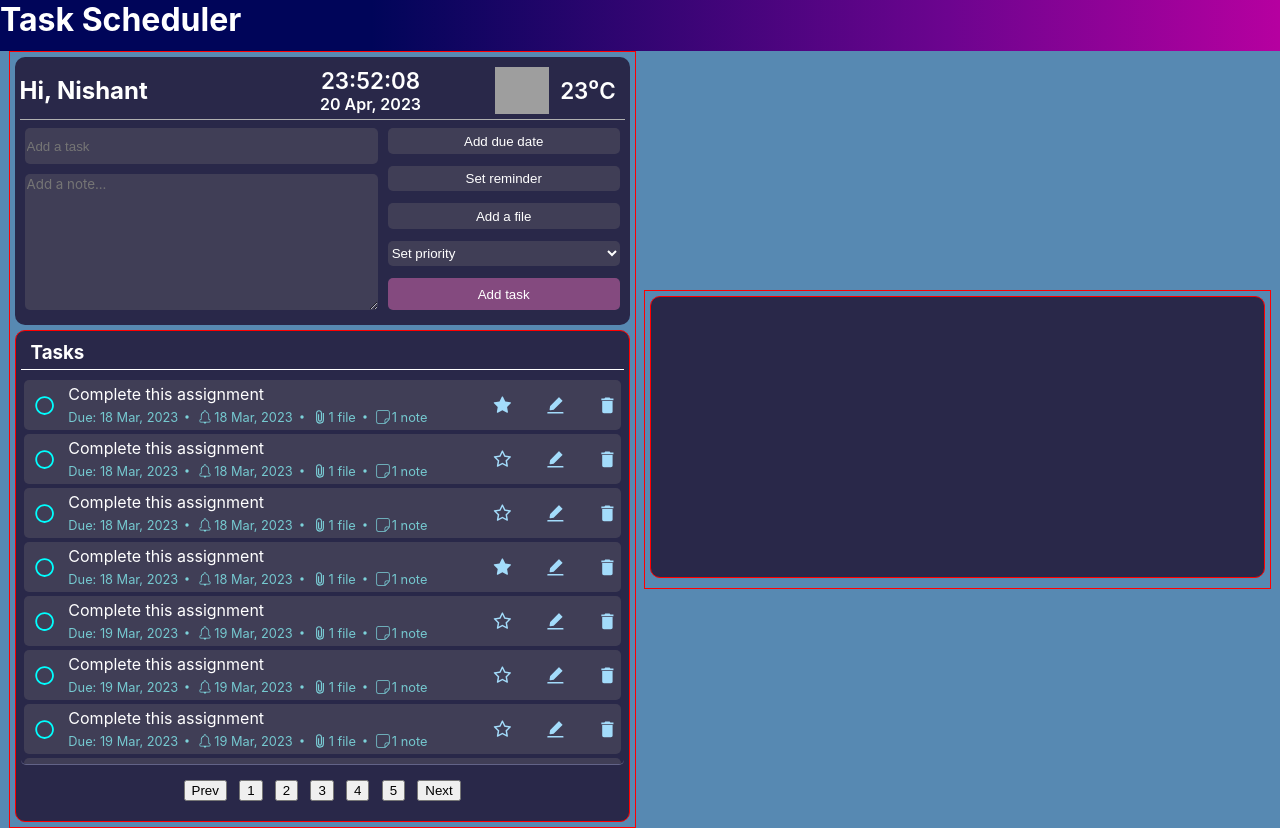
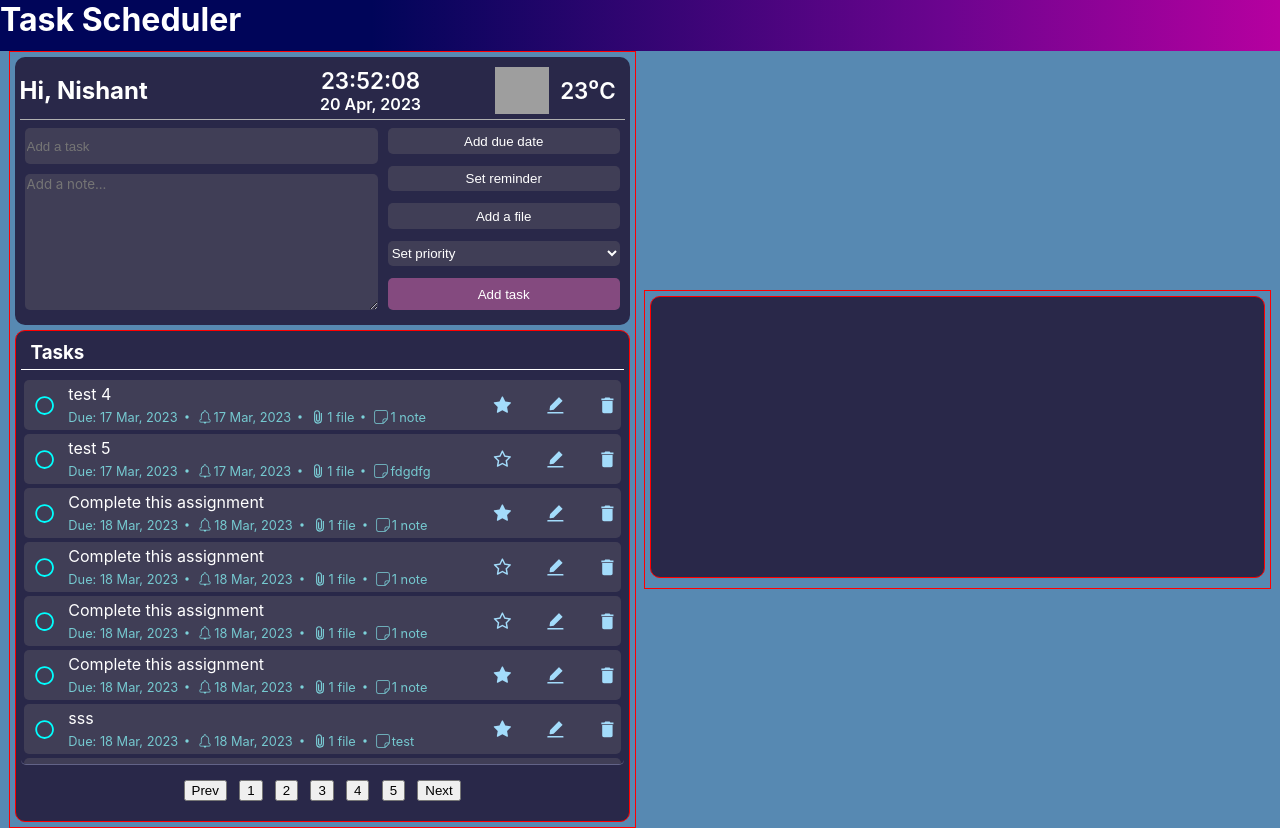
Before and after one commit to nishantp15/TaskManager, a React (Create React App) app: page / in a window 1280 px wide. Built offline with nearby package versions, Linux system fonts and the light colour scheme; data requests are answered from the project's data file; grey boxes are pictures that could not be loaded.

Commit message:
mark important added

```diff
--- a/db.json
+++ b/db.json
@@ -1,164 +1,244 @@
 {
   "todo": [
     {
-      "task":"Complete this assignment",
-      "completed":false,
-      "dueDate":"18 Mar, 2023",
-      "reminder":"18 Mar, 2023",
-      "file":"1 file",
-      "note":"1 note",
-      "markedImportant":true,
+      "task": "Complete this assignment",
+      "completed": false,
+      "dueDate": "18 Mar, 2023",
+      "reminder": "18 Mar, 2023",
+      "file": "1 file",
+      "note": "1 note",
+      "markedImportant": true,
       "id": 1
     },
     {
-      "task":"Complete this assignment",
-      "completed":false,
-      "dueDate":"19 Mar, 2023",
-      "reminder":"19 Mar, 2023",
-      "file":"1 file",
-      "note":"1 note",
-      "markedImportant":false,
+      "task": "Complete this assignment",
+      "completed": false,
+      "dueDate": "19 Mar, 2023",
+      "reminder": "19 Mar, 2023",
+      "file": "1 file",
+      "note": "1 note",
+      "markedImportant": false,
       "id": 2
     },
     {
-      "task":"Complete this assignment",
-      "completed":false,
-      "dueDate":"19 Mar, 2023",
-      "reminder":"19 Mar, 2023",
-      "file":"1 file",
-      "note":"1 note",
-      "markedImportant":false,
+      "task": "Complete this assignment",
+      "completed": false,
+      "dueDate": "19 Mar, 2023",
+      "reminder": "19 Mar, 2023",
+      "file": "1 file",
+      "note": "1 note",
+      "markedImportant": false,
       "id": 3
     },
     {
-      "task":"Complete this assignment",
-      "completed":false,
-      "dueDate":"19 Mar, 2023",
-      "reminder":"19 Mar, 2023",
-      "file":"1 file",
-      "note":"1 note",
-      "markedImportant":false,
+      "task": "Complete this assignment",
+      "completed": false,
+      "dueDate": "19 Mar, 2023",
+      "reminder": "19 Mar, 2023",
+      "file": "1 file",
+      "note": "1 note",
+      "markedImportant": false,
       "id": 4
     },
     {
-      "task":"Complete this assignment",
-      "completed":false,
-      "dueDate":"19 Mar, 2023",
-      "reminder":"19 Mar, 2023",
-      "file":"1 file",
-      "note":"1 note",
-      "markedImportant":true,
+      "task": "Complete this assignment",
+      "completed": false,
+      "dueDate": "19 Mar, 2023",
+      "reminder": "19 Mar, 2023",
+      "file": "1 file",
+      "note": "1 note",
+      "markedImportant": true,
       "id": 5
     },
     {
-      "task":"Complete this assignment",
-      "completed":false,
-      "dueDate":"19 Mar, 2023",
-      "reminder":"19 Mar, 2023",
-      "file":"1 file",
-      "note":"1 note",
-      "markedImportant":true,
+      "task": "Complete this assignment",
+      "completed": false,
+      "dueDate": "19 Mar, 2023",
+      "reminder": "19 Mar, 2023",
+      "file": "1 file",
+      "note": "1 note",
+      "markedImportant": true,
       "id": 6
     },
     {
-      "task":"Complete this assignment",
-      "completed":false,
-      "dueDate":"19 Mar, 2023",
-      "reminder":"19 Mar, 2023",
-      "file":"1 file",
-      "note":"1 note",
-      "markedImportant":false,
+      "task": "Complete this assignment",
+      "completed": false,
+      "dueDate": "19 Mar, 2023",
+      "reminder": "19 Mar, 2023",
+      "file": "1 file",
+      "note": "1 note",
+      "markedImportant": false,
       "id": 7
     },
     {
-      "task":"Complete this assignment",
-      "completed":false,
-      "dueDate":"18 Mar, 2023",
-      "reminder":"18 Mar, 2023",
-      "file":"1 file",
-      "note":"1 note",
-      "markedImportant":false,
+      "task": "Complete this assignment",
+      "completed": false,
+      "dueDate": "18 Mar, 2023",
+      "reminder": "18 Mar, 2023",
+      "file": "1 file",
+      "note": "1 note",
+      "markedImportant": false,
       "id": 8
     },
     {
-      "task":"Complete this assignment",
-      "completed":false,
-      "dueDate":"18 Mar, 2023",
-      "reminder":"18 Mar, 2023",
-      "file":"1 file",
-      "note":"1 note",
-      "markedImportant":false,
+      "task": "Complete this assignment",
+      "completed": false,
+      "dueDate": "18 Mar, 2023",
+      "reminder": "18 Mar, 2023",
+      "file": "1 file",
+      "note": "1 note",
+      "markedImportant": false,
       "id": 9
     },
     {
-      "task":"Complete this assignment",
-      "completed":false,
-      "dueDate":"20 Mar, 2023",
-      "reminder":"20 Mar, 2023",
-      "file":"1 file",
-      "note":"1 note",
-      "markedImportant":false,
+      "task": "Complete this assignment",
+      "completed": false,
+      "dueDate": "20 Mar, 2023",
+      "reminder": "20 Mar, 2023",
+      "file": "1 file",
+      "note": "1 note",
+      "markedImportant": false,
       "id": 10
     },
     {
-      "task":"Complete this assignment",
-      "completed":false,
-      "dueDate":"20 Mar, 2023",
-      "reminder":"20 Mar, 2023",
-      "file":"1 file",
-      "note":"1 note",
-      "markedImportant":true,
+      "task": "Complete this assignment",
+      "completed": false,
+      "dueDate": "20 Mar, 2023",
+      "reminder": "20 Mar, 2023",
+      "file": "1 file",
+      "note": "1 note",
+      "markedImportant": true,
       "id": 11
     },
     {
-      "task":"Complete this assignment",
-      "completed":false,
-      "dueDate":"20 Mar, 2023",
-      "reminder":"20 Mar, 2023",
-      "file":"1 file",
-      "note":"1 note",
-      "markedImportant":true,
+      "task": "Complete this assignment",
+      "completed": false,
+      "dueDate": "20 Mar, 2023",
+      "reminder": "20 Mar, 2023",
+      "file": "1 file",
+      "note": "1 note",
+      "markedImportant": true,
       "id": 12
     },
     {
-      "task":"Complete this assignment",
-      "completed":false,
-      "dueDate":"20 Mar, 2023",
-      "reminder":"20 Mar, 2023",
-      "file":"1 file",
-      "note":"1 note",
-      "markedImportant":true,
+      "task": "Complete this assignment",
+      "completed": false,
+      "dueDate": "20 Mar, 2023",
+      "reminder": "20 Mar, 2023",
+      "file": "1 file",
+      "note": "1 note",
+      "markedImportant": true,
       "id": 13
     },
     {
-      "task":"Complete this assignment",
-      "completed":false,
-      "dueDate":"20 Mar, 2023",
-      "reminder":"20 Mar, 2023",
-      "file":"1 file",
-      "note":"1 note",
-      "markedImportant":false,
+      "task": "Complete this assignment",
+      "completed": false,
+      "dueDate": "20 Mar, 2023",
+      "reminder": "20 Mar, 2023",
+      "file": "1 file",
+      "note": "1 note",
+      "markedImportant": false,
       "id": 14
     },
     {
-      "task":"Complete this assignment",
-      "completed":false,
-      "dueDate":"20 Mar, 2023",
-      "reminder":"20 Mar, 2023",
-      "file":"1 file",
-      "note":"1 note",
-      "markedImportant":true,
+      "task": "Complete this assignment",
+      "completed": false,
+      "dueDate": "20 Mar, 2023",
+      "reminder": "20 Mar, 2023",
+      "file": "1 file",
+      "note": "1 note",
+      "markedImportant": true,
       "id": 15
     },
     {
-      "task":"Complete this assignment",
-      "completed":false,
-      "dueDate":"18 Mar, 2023",
-      "reminder":"18 Mar, 2023",
-      "file":"1 file",
-      "note":"1 note",
-      "markedImportant":true,
+      "task": "Complete this assignment",
+      "completed": false,
+      "dueDate": "18 Mar, 2023",
+      "reminder": "18 Mar, 2023",
+      "file": "1 file",
+      "note": "1 note",
+      "markedImportant": true,
       "id": 16
+    },
+    {
+      "task": "sss",
+      "completed": false,
+      "dueDate": "18 Mar, 2023",
+      "reminder": "18 Mar, 2023",
+      "file": "1 file",
+      "note": "test",
+      "markedImportant": true,
+      "id": 17
+    },
+    {
+      "task": "test",
+      "completed": false,
+      "dueDate": "18 Mar, 2023",
+      "reminder": "18 Mar, 2023",
+      "file": "1 file",
+      "note": "1 note",
+      "markedImportant": true,
+      "id": 18
+    },
+    {
+      "task": "test 2",
+      "completed": false,
+      "dueDate": "18 Mar, 2023",
+      "reminder": "18 Mar, 2023",
+      "file": "1 file",
+      "note": "1 note",
+      "markedImportant": true,
+      "id": 19
+    },
+    {
+      "task": "test 3",
+      "completed": false,
+      "dueDate": "18 Mar, 2023",
+      "reminder": "18 Mar, 2023",
+      "file": "1 file",
+      "note": "1 note",
+      "markedImportant": true,
+      "id": 20
+    },
+    {
+      "task": "test 3",
+      "completed": false,
+      "dueDate": "18 Mar, 2023",
+      "reminder": "18 Mar, 2023",
+      "file": "1 file",
+      "note": "1 note",
+      "markedImportant": true,
+      "id": 21
+    },
+    {
+      "task": "test 3",
+      "completed": false,
+      "dueDate": "18 Mar, 2023",
+      "reminder": "18 Mar, 2023",
+      "file": "1 file",
+      "note": "1 note",
+      "markedImportant": true,
+      "id": 22
+    },
+    {
+      "task": "test 4",
+      "completed": false,
+      "dueDate": "17 Mar, 2023",
+      "reminder": "17 Mar, 2023",
+      "file": "1 file",
+      "note": "1 note",
+      "markedImportant": true,
+      "id": 23
+    },
+    {
+      "task": "test 5",
+      "completed": false,
+      "dueDate": "17 Mar, 2023",
+      "reminder": "17 Mar, 2023",
+      "file": "1 file",
+      "note": "fdgdfg",
+      "markedImportant": false,
+      "id": 24
     }
   ]
 }
--- a/src/Components/TaskCard.js
+++ b/src/Components/TaskCard.js
@@ -1,16 +1,37 @@
-import React from "react";
+import React, { useState } from "react";
 import TaskCardStyle from "./Styles/TaskCard.module.css";
-import { AiOutlineStar,AiFillStar, AiFillEdit } from "react-icons/ai";
+import { AiOutlineStar, AiFillStar, AiFillEdit } from "react-icons/ai";
 import { MdDelete } from "react-icons/md";
 import { BsDot } from "react-icons/bs";
 import { CiBellOn, CiStickyNote } from "react-icons/ci";
 import { IoAttachSharp } from "react-icons/io5";
 import { FaRegCheckCircle, FaRegCircle } from "react-icons/fa";
 
-const TaskCard = ({ taskData={} }) => {
-  // console.log(taskData)
-  let a = new Date("02 Mar, 2023");
-  // console.log(a.toDateString())
+const TaskCard = ({ taskData = {} }) => {
+  let [isMarkedImportant, setIsMarkedImportant] = useState(
+    taskData.markedImportant
+  );
+  // let a = new Date("02 Mar, 2023");
+  let url = `http://localhost:3001/todo/`;
+  async function updateTask(id, value) {
+    try {
+      const response = await fetch(url + id, {
+        method: "PATCH",
+        headers: { "content-type": "application/json" },
+        body: JSON.stringify({ markedImportant: value }),
+      });
+      const responseData = await response.json();
+      // console.log(responseData);
+      if (response.ok) {
+        setIsMarkedImportant(value);
+      } else {
+        alert("Some error occured");
+      }
+    } catch (err) {
+      console.error(err.message);
+    }
+  }
+
   return (
     <div className={TaskCardStyle.TaskCard}>
       <div className={TaskCardStyle.TaskCompletedMarkerBox}>
@@ -35,7 +56,17 @@ const TaskCard = ({ taskData={} }) => {
         </div>
       </div>
       <div className={TaskCardStyle.TaskMarkImpOrDeleteActions}>
-        {taskData.markedImportant ? <AiFillStar className={TaskCardStyle.MarkImportant}/>:<AiOutlineStar className={TaskCardStyle.MarkImportant}/>}
+        {isMarkedImportant ? (
+          <AiFillStar
+            onClick={() => updateTask(taskData.id, false)}
+            className={TaskCardStyle.MarkImportant}
+          />
+        ) : (
+          <AiOutlineStar
+            onClick={() => updateTask(taskData.id, true)}
+            className={TaskCardStyle.MarkImportant}
+          />
+        )}
         <AiFillEdit className={TaskCardStyle.EditTask} />
         <MdDelete className={TaskCardStyle.DeleteTask} />
       </div>
--- a/src/Pages/Dashboard.js
+++ b/src/Pages/Dashboard.js
@@ -37,7 +37,7 @@ const Dashboard = () => {
         setTaskDataArray(sortedDateArray);
       });
   }
-
+  console.log(5)
   // console.log(TaskDataArray);
 
   return (
@@ -45,7 +45,7 @@ const Dashboard = () => {
       <div className={DashboardStyles.DashboardContainerLeft}>
 
         {/* 1. Add Task */}
-        <AddTaskAndGeneralDisplay updateAddedTask = {updateTaskDisplayData} />
+        <AddTaskAndGeneralDisplay updateAddedTask = {updateTaskDisplayData} TaskDataArray = {TaskDataArray}/>
 
         {/* 2. Task Box  */}
         <div className={DashboardStyles.DashboardTaskDisplayMainBox}>
```
Also changed, not shown: src/Components/AddTaskAndGeneralDisplay.js (+46 -12 lines).
